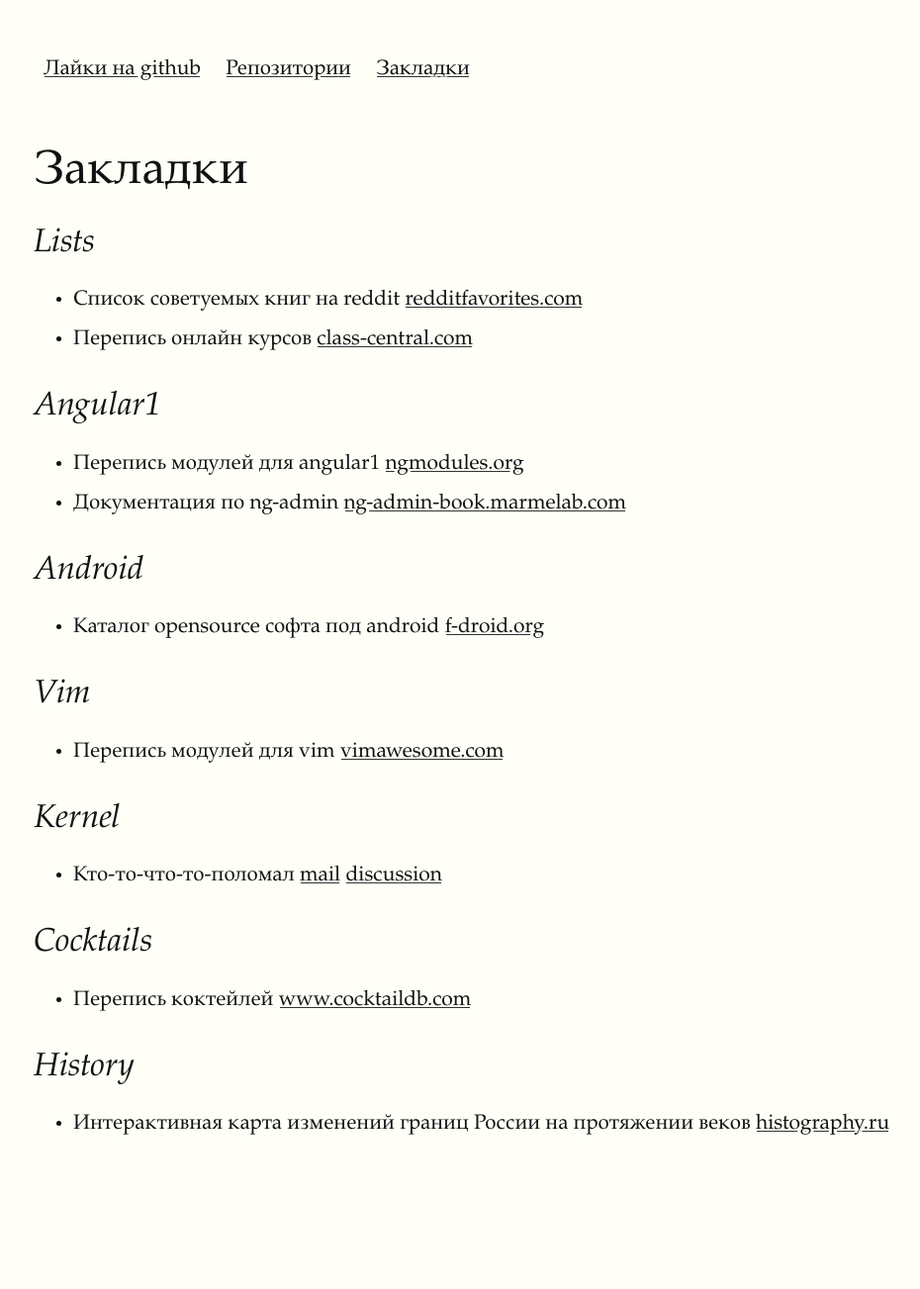
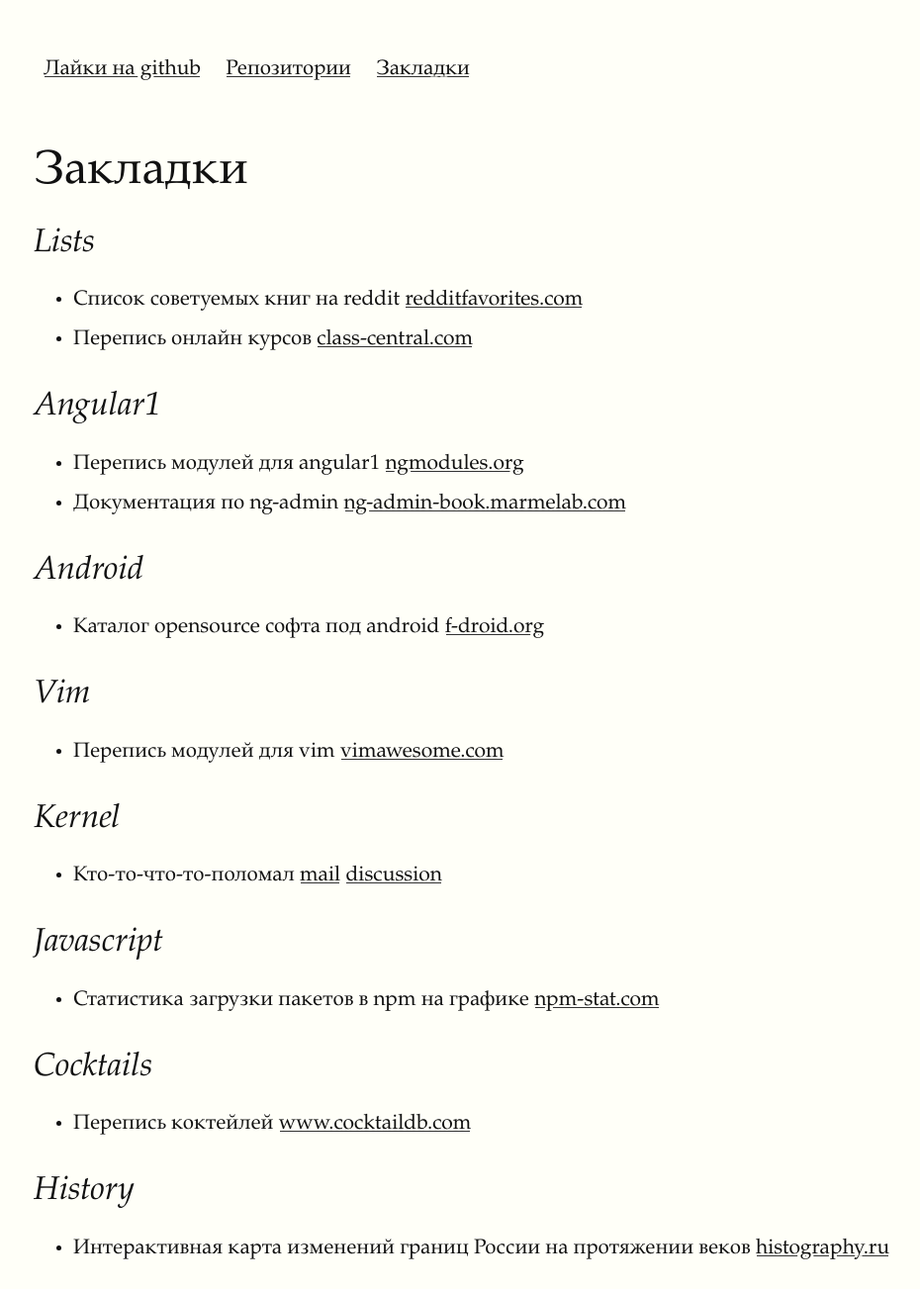
Before and after one commit to Bubujka/my, a Jekyll site: the page built from links.md, in a window 1280 px wide. Shown: the whole page at 99% size, without its empty margins (126-1056 px from the left). Built offline with Jekyll 4.4.1, drawn with Linux system fonts in a browser that asks for light colours; before the commit the page ends 1178 px from its top, so only the background shows below that.

Commit message:
Some more

```diff
--- a/links.md
+++ b/links.md
@@ -20,6 +20,9 @@ title: Закладки
 - Кто-то-что-то-поломал [mail](http://lkml.iu.edu/hypermail/linux/kernel/1710.3/02474.html)
   [discussion](https://news.ycombinator.com/item?id=15609419)
 
+## Javascript
+- Статистика загрузки пакетов в npm на графике [npm-stat.com](https://npm-stat.com)
+
 ## Cocktails
 - Перепись коктейлей [www.cocktaildb.com](http://www.cocktaildb.com/index)
 
```
